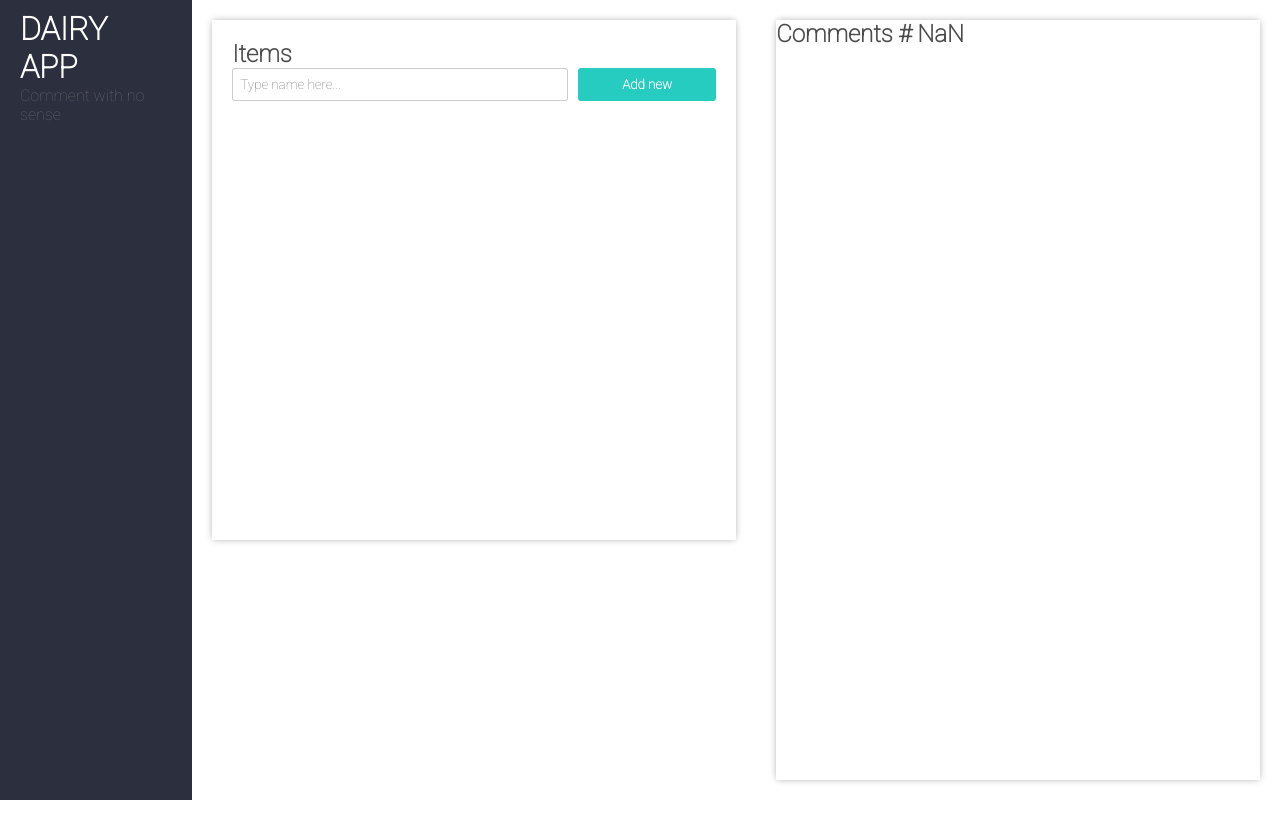
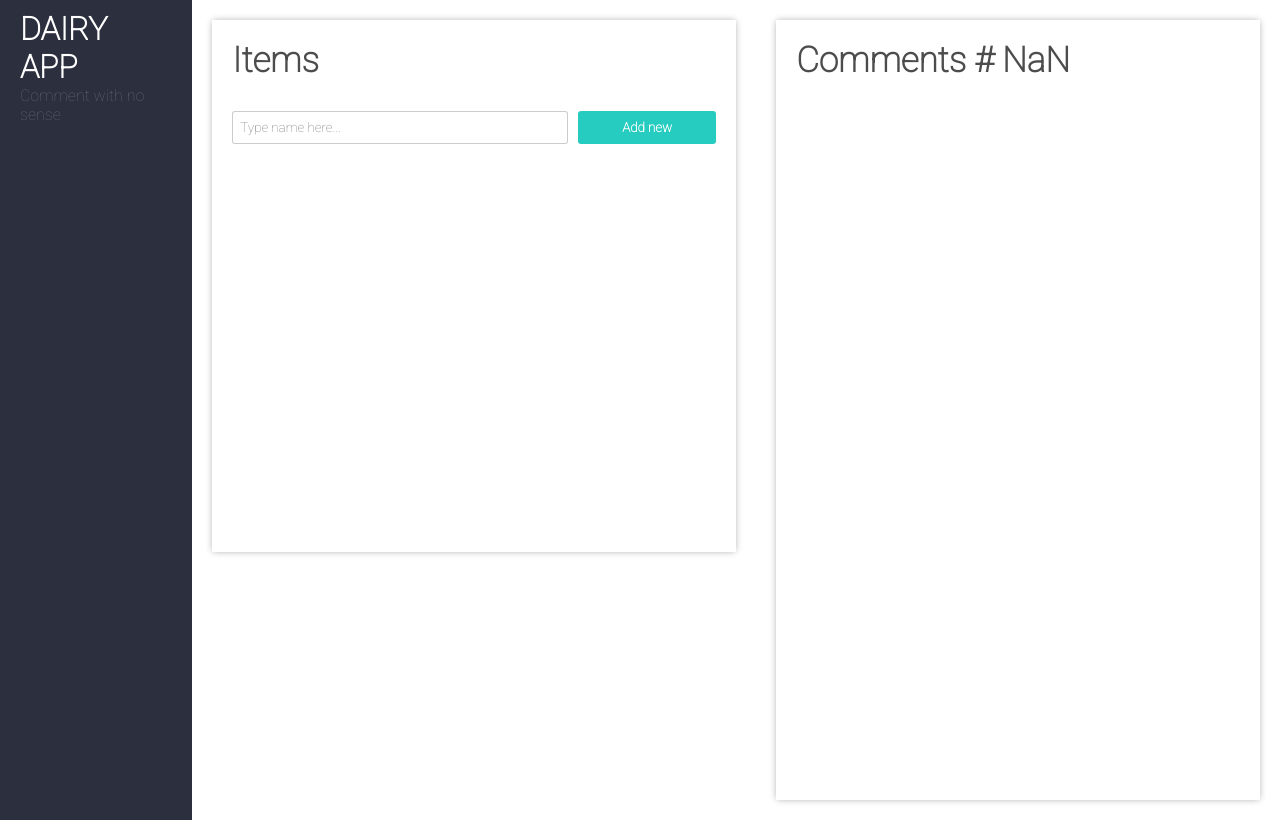
Before and after one commit to andriy-muhayliv/diary, a React (Create React App) app: page / in a window 1280 px wide. Built offline with nearby package versions, Linux system fonts and the light colour scheme.

Commit message:
work with styles

```diff
--- a/src/App.module.css
+++ b/src/App.module.css
@@ -19,6 +19,7 @@
   position: relative;
   top: 0;
   bottom: 0;
+  height: 100vh;
 }
 
 .text {
@@ -31,7 +32,7 @@
 
 .main {
   width: 100%;
-  height: 100vh;
+  min-height: 40vh;
   display: flex;
   justify-content: space-around;
   overflow-y: scroll;
--- a/src/Component/Comments/Comments.module.css
+++ b/src/Component/Comments/Comments.module.css
@@ -4,6 +4,10 @@
   -webkit-box-shadow: 0px 0px 7px -1px rgba(0, 0, 0, 0.37);
   -moz-box-shadow: 0px 0px 7px -1px rgba(0, 0, 0, 0.37);
   box-shadow: 0px 0px 7px -1px rgba(0, 0, 0, 0.37);
+}
+.content h2 {
+  margin: 20px 0 30px 20px;
+  font-size: 35px;
 }
 
 .content p {
--- a/src/Component/Items/Items.module.css
+++ b/src/Component/Items/Items.module.css
@@ -14,6 +14,11 @@
 
 h2 {
   color: rgb(0, 0, 0, 0.7);
+}
+
+.content h2 {
+  margin-bottom: 30px;
+  font-size: 35px;
 }
 
 input {
```
